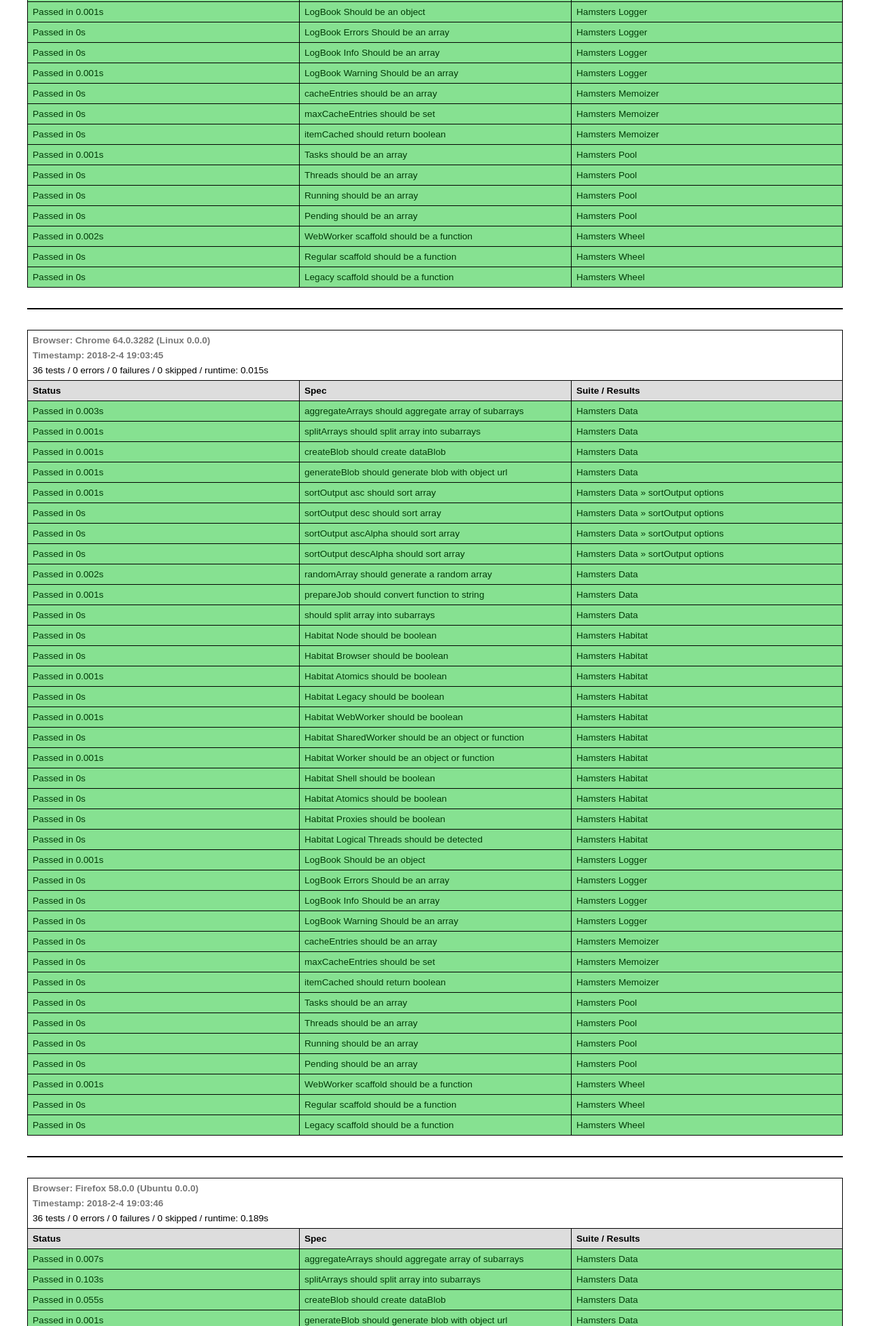
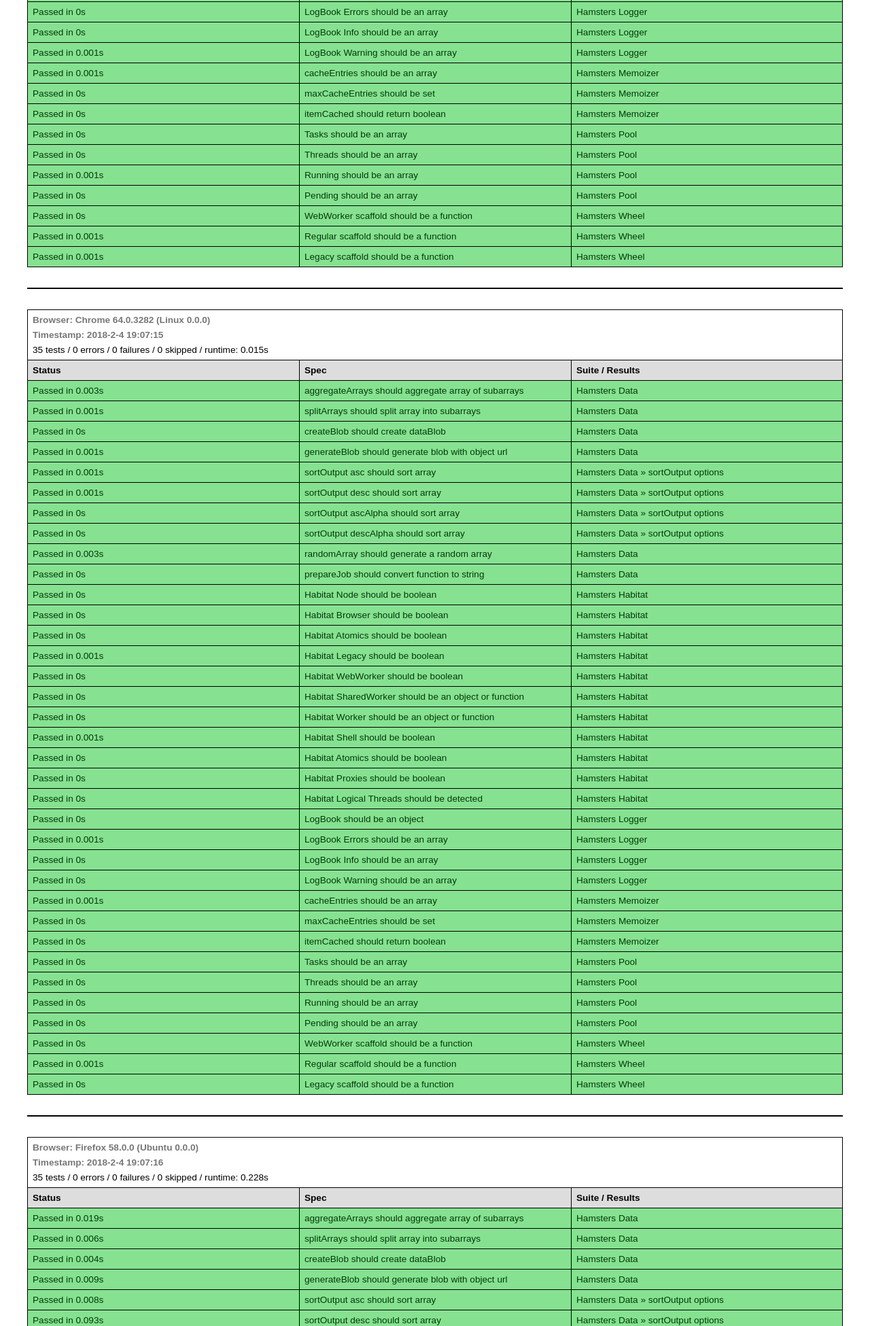
Before and after one commit to austinksmith/Hamsters.js, a website built with webpack: page report/jasmine.html in a window 1280 px wide. Shown: the part 850-2800 px from the top of the page at 68% size. Built offline with nearby package versions, Linux system fonts and the light colour scheme.

Commit message:
formatting

```diff
--- a/report/jasmine.html
+++ b/report/jasmine.html
@@ -12,15 +12,15 @@
         <td colspan="3" title="Mozilla/5.0 (Unknown; Linux x86_64) AppleWebKit/538.1 (KHTML, like Gecko) PhantomJS/2.1.1 Safari/538.1">Browser: PhantomJS 2.1.1 (Linux 0.0.0)</td>
       </tr>
       <tr class="overview">
-        <td colspan="3">Timestamp: 2018-2-4 19:03:44</td>
+        <td colspan="3">Timestamp: 2018-2-4 19:07:15</td>
       </tr>
       <tr>
         <td colspan="3">
-          36 tests /
+          35 tests /
           0 errors /
           0 failures /
           0 skipped /
-          runtime: 0.023s
+          runtime: 0.024s
         </td>
       </tr>
       <tr class="header">
@@ -29,12 +29,12 @@
         <td>Suite / Results</td>
       </tr>
       <tr class="pass">
-        <td>Passed in 0.003s</td>
+        <td>Passed in 0.002s</td>
         <td>aggregateArrays should aggregate array of subarrays</td>
         <td>Hamsters Data</td>
       </tr>
       <tr class="pass">
-        <td>Passed in 0.002s</td>
+        <td>Passed in 0s</td>
         <td>splitArrays should split array into subarrays</td>
         <td>Hamsters Data</td>
       </tr>
@@ -49,17 +49,17 @@
         <td>Hamsters Data</td>
       </tr>
       <tr class="pass">
-        <td>Passed in 0.003s</td>
+        <td>Passed in 0.002s</td>
         <td>sortOutput asc should sort array</td>
         <td>Hamsters Data &raquo; sortOutput options</td>
       </tr>
       <tr class="pass">
-        <td>Passed in 0.001s</td>
+        <td>Passed in 0s</td>
         <td>sortOutput desc should sort array</td>
         <td>Hamsters Data &raquo; sortOutput options</td>
       </tr>
       <tr class="pass">
-        <td>Passed in 0.002s</td>
+        <td>Passed in 0.001s</td>
         <td>sortOutput ascAlpha should sort array</td>
         <td>Hamsters Data &raquo; sortOutput options</td>
       </tr>
@@ -69,18 +69,13 @@
         <td>Hamsters Data &raquo; sortOutput options</td>
       </tr>
       <tr class="pass">
-        <td>Passed in 0.002s</td>
+        <td>Passed in 0.005s</td>
         <td>randomArray should generate a random array</td>
         <td>Hamsters Data</td>
       </tr>
       <tr class="pass">
-        <td>Passed in 0s</td>
+        <td>Passed in 0.001s</td>
         <td>prepareJob should convert function to string</td>
-        <td>Hamsters Data</td>
-      </tr>
-      <tr class="pass">
-        <td>Passed in 0.001s</td>
-        <td>should split array into subarrays</td>
         <td>Hamsters Data</td>
       </tr>
       <tr class="pass">
@@ -89,7 +84,7 @@
         <td>Hamsters Habitat</td>
       </tr>
       <tr class="pass">
-        <td>Passed in 0s</td>
+        <td>Passed in 0.001s</td>
         <td>Habitat Browser should be boolean</td>
         <td>Hamsters Habitat</td>
       </tr>
@@ -104,7 +99,7 @@
         <td>Hamsters Habitat</td>
       </tr>
       <tr class="pass">
-        <td>Passed in 0s</td>
+        <td>Passed in 0.001s</td>
         <td>Habitat WebWorker should be boolean</td>
         <td>Hamsters Habitat</td>
       </tr>
@@ -114,12 +109,12 @@
         <td>Hamsters Habitat</td>
       </tr>
       <tr class="pass">
-        <td>Passed in 0.001s</td>
+        <td>Passed in 0s</td>
         <td>Habitat Worker should be an object or function</td>
         <td>Hamsters Habitat</td>
       </tr>
       <tr class="pass">
-        <td>Passed in 0s</td>
+        <td>Passed in 0.001s</td>
         <td>Habitat Shell should be boolean</td>
         <td>Hamsters Habitat</td>
       </tr>
@@ -129,7 +124,7 @@
         <td>Hamsters Habitat</td>
       </tr>
       <tr class="pass">
-        <td>Passed in 0s</td>
+        <td>Passed in 0.001s</td>
         <td>Habitat Proxies should be boolean</td>
         <td>Hamsters Habitat</td>
       </tr>
@@ -140,26 +135,26 @@
       </tr>
       <tr class="pass">
         <td>Passed in 0.001s</td>
-        <td>LogBook Should be an object</td>
+        <td>LogBook should be an object</td>
         <td>Hamsters Logger</td>
       </tr>
       <tr class="pass">
         <td>Passed in 0s</td>
-        <td>LogBook Errors Should be an array</td>
+        <td>LogBook Errors should be an array</td>
         <td>Hamsters Logger</td>
       </tr>
       <tr class="pass">
         <td>Passed in 0s</td>
-        <td>LogBook Info Should be an array</td>
+        <td>LogBook Info should be an array</td>
         <td>Hamsters Logger</td>
       </tr>
       <tr class="pass">
         <td>Passed in 0.001s</td>
-        <td>LogBook Warning Should be an array</td>
+        <td>LogBook Warning should be an array</td>
         <td>Hamsters Logger</td>
       </tr>
       <tr class="pass">
-        <td>Passed in 0s</td>
+        <td>Passed in 0.001s</td>
         <td>cacheEntries should be an array</td>
         <td>Hamsters Memoizer</td>
       </tr>
@@ -174,7 +169,7 @@
         <td>Hamsters Memoizer</td>
       </tr>
       <tr class="pass">
-        <td>Passed in 0.001s</td>
+        <td>Passed in 0s</td>
         <td>Tasks should be an array</td>
         <td>Hamsters Pool</td>
       </tr>
@@ -184,7 +179,7 @@
         <td>Hamsters Pool</td>
       </tr>
       <tr class="pass">
-        <td>Passed in 0s</td>
+        <td>Passed in 0.001s</td>
         <td>Running should be an array</td>
         <td>Hamsters Pool</td>
       </tr>
@@ -194,17 +189,17 @@
         <td>Hamsters Pool</td>
       </tr>
       <tr class="pass">
-        <td>Passed in 0.002s</td>
+        <td>Passed in 0s</td>
         <td>WebWorker scaffold should be a function</td>
         <td>Hamsters Wheel</td>
       </tr>
       <tr class="pass">
-        <td>Passed in 0s</td>
+        <td>Passed in 0.001s</td>
         <td>Regular scaffold should be a function</td>
         <td>Hamsters Wheel</td>
       </tr>
       <tr class="pass">
-        <td>Passed in 0s</td>
+        <td>Passed in 0.001s</td>
         <td>Legacy scaffold should be a function</td>
         <td>Hamsters Wheel</td>
       </tr>
@@ -215,11 +210,11 @@
         <td colspan="3" title="Mozilla/5.0 (X11; Linux x86_64) AppleWebKit/537.36 (KHTML, like Gecko) Chrome/64.0.3282.140 Safari/537.36">Browser: Chrome 64.0.3282 (Linux 0.0.0)</td>
       </tr>
       <tr class="overview">
-        <td colspan="3">Timestamp: 2018-2-4 19:03:45</td>
+        <td colspan="3">Timestamp: 2018-2-4 19:07:15</td>
       </tr>
       <tr>
         <td colspan="3">
-          36 tests /
+          35 tests /
           0 errors /
           0 failures /
           0 skipped /
@@ -242,7 +237,7 @@
         <td>Hamsters Data</td>
       </tr>
       <tr class="pass">
-        <td>Passed in 0.001s</td>
+        <td>Passed in 0s</td>
         <td>createBlob should create dataBlob</td>
         <td>Hamsters Data</td>
       </tr>
@@ -257,7 +252,7 @@
         <td>Hamsters Data &raquo; sortOutput options</td>
       </tr>
       <tr class="pass">
-        <td>Passed in 0s</td>
+        <td>Passed in 0.001s</td>
         <td>sortOutput desc should sort array</td>
         <td>Hamsters Data &raquo; sortOutput options</td>
       </tr>
@@ -272,18 +267,13 @@
         <td>Hamsters Data &raquo; sortOutput options</td>
       </tr>
       <tr class="pass">
-        <td>Passed in 0.002s</td>
+        <td>Passed in 0.003s</td>
         <td>randomArray should generate a random array</td>
         <td>Hamsters Data</td>
       </tr>
       <tr class="pass">
-        <td>Passed in 0.001s</td>
+        <td>Passed in 0s</td>
         <td>prepareJob should convert function to string</td>
-        <td>Hamsters Data</td>
-      </tr>
-      <tr class="pass">
-        <td>Passed in 0s</td>
-        <td>should split array into subarrays</td>
         <td>Hamsters Data</td>
       </tr>
       <tr class="pass">
@@ -297,17 +287,17 @@
         <td>Hamsters Habitat</td>
       </tr>
       <tr class="pass">
-        <td>Passed in 0.001s</td>
+        <td>Passed in 0s</td>
         <td>Habitat Atomics should be boolean</td>
         <td>Hamsters Habitat</td>
       </tr>
       <tr class="pass">
-        <td>Passed in 0s</td>
+        <td>Passed in 0.001s</td>
         <td>Habitat Legacy should be boolean</td>
         <td>Hamsters Habitat</td>
       </tr>
       <tr class="pass">
-        <td>Passed in 0.001s</td>
+        <td>Passed in 0s</td>
         <td>Habitat WebWorker should be boolean</td>
         <td>Hamsters Habitat</td>
       </tr>
@@ -317,12 +307,12 @@
         <td>Hamsters Habitat</td>
       </tr>
       <tr class="pass">
-        <td>Passed in 0.001s</td>
+        <td>Passed in 0s</td>
         <td>Habitat Worker should be an object or function</td>
         <td>Hamsters Habitat</td>
       </tr>
       <tr class="pass">
-        <td>Passed in 0s</td>
+        <td>Passed in 0.001s</td>
         <td>Habitat Shell should be boolean</td>
         <td>Hamsters Habitat</td>
       </tr>
@@ -342,27 +332,27 @@
         <td>Hamsters Habitat</td>
       </tr>
       <tr class="pass">
+        <td>Passed in 0s</td>
+        <td>LogBook should be an object</td>
+        <td>Hamsters Logger</td>
+      </tr>
+      <tr class="pass">
         <td>Passed in 0.001s</td>
-        <td>LogBook Should be an object</td>
+        <td>LogBook Errors should be an array</td>
         <td>Hamsters Logger</td>
       </tr>
       <tr class="pass">
         <td>Passed in 0s</td>
-        <td>LogBook Errors Should be an array</td>
+        <td>LogBook Info should be an array</td>
         <td>Hamsters Logger</td>
       </tr>
       <tr class="pass">
         <td>Passed in 0s</td>
-        <td>LogBook Info Should be an array</td>
+        <td>LogBook Warning should be an array</td>
         <td>Hamsters Logger</td>
       </tr>
       <tr class="pass">
-        <td>Passed in 0s</td>
-        <td>LogBook Warning Should be an array</td>
-        <td>Hamsters Logger</td>
-      </tr>
-      <tr class="pass">
-        <td>Passed in 0s</td>
+        <td>Passed in 0.001s</td>
         <td>cacheEntries should be an array</td>
         <td>Hamsters Memoizer</td>
       </tr>
@@ -397,12 +387,12 @@
         <td>Hamsters Pool</td>
       </tr>
       <tr class="pass">
-        <td>Passed in 0.001s</td>
+        <td>Passed in 0s</td>
         <td>WebWorker scaffold should be a function</td>
         <td>Hamsters Wheel</td>
       </tr>
       <tr class="pass">
-        <td>Passed in 0s</td>
+        <td>Passed in 0.001s</td>
         <td>Regular scaffold should be a function</td>
         <td>Hamsters Wheel</td>
       </tr>
@@ -418,15 +408,15 @@
         <td colspan="3" title="Mozilla/5.0 (X11; Ubuntu; Linux x86_64; rv:58.0) Gecko/20100101 Firefox/58.0">Browser: Firefox 58.0.0 (Ubuntu 0.0.0)</td>
       </tr>
       <tr class="overview">
-        <td colspan="3">Timestamp: 2018-2-4 19:03:46</td>
+        <td colspan="3">Timestamp: 2018-2-4 19:07:16</td>
       </tr>
       <tr>
         <td colspan="3">
-          36 tests /
+          35 tests /
           0 errors /
           0 failures /
           0 skipped /
-          runtime: 0.189s
+          runtime: 0.228s
         </td>
       </tr>
       <tr class="header">
@@ -435,42 +425,42 @@
         <td>Suite / Results</td>
       </tr>
       <tr class="pass">
-        <td>Passed in 0.007s</td>
+        <td>Passed in 0.019s</td>
         <td>aggregateArrays should aggregate array of subarrays</td>
         <td>Hamsters Data</td>
       </tr>
       <tr class="pass">
-        <td>Passed in 0.103s</td>
+        <td>Passed in 0.006s</td>
         <td>splitArrays should split array into subarrays</td>
         <td>Hamsters Data</td>
       </tr>
       <tr class="pass">
-        <td>Passed in 0.055s</td>
+        <td>Passed in 0.004s</td>
         <td>createBlob should create dataBlob</td>
         <td>Hamsters Data</td>
       </tr>
       <tr class="pass">
-        <td>Passed in 0.001s</td>
+        <td>Passed in 0.009s</td>
         <td>generateBlob should generate blob with object url</td>
         <td>Hamsters Data</td>
       </tr>
       <tr class="pass">
-        <td>Passed in 0.003s</td>
+        <td>Passed in 0.008s</td>
         <td>sortOutput asc should sort array</td>
         <td>Hamsters Data &raquo; sortOutput options</td>
       </tr>
       <tr class="pass">
-        <td>Passed in 0.002s</td>
+        <td>Passed in 0.093s</td>
         <td>sortOutput desc should sort array</td>
         <td>Hamsters Data &raquo; sortOutput options</td>
       </tr>
       <tr class="pass">
-        <td>Passed in 0.001s</td>
+        <td>Passed in 0.062s</td>
         <td>sortOutput ascAlpha should sort array</td>
         <td>Hamsters Data &raquo; sortOutput options</td>
       </tr>
       <tr class="pass">
-        <td>Passed in 0.001s</td>
+        <td>Passed in 0.01s</td>
         <td>sortOutput descAlpha should sort array</td>
         <td>Hamsters Data &raquo; sortOutput options</td>
       </tr>
@@ -480,13 +470,8 @@
         <td>Hamsters Data</td>
       </tr>
       <tr class="pass">
-        <td>Passed in 0.002s</td>
+        <td>Passed in 0.001s</td>
         <td>prepareJob should convert function to string</td>
-        <td>Hamsters Data</td>
-      </tr>
-      <tr class="pass">
-        <td>Passed in 0.001s</td>
-        <td>should split array into subarrays</td>
         <td>Hamsters Data</td>
       </tr>
       <tr class="pass">
@@ -515,7 +500,7 @@
         <td>Hamsters Habitat</td>
       </tr>
       <tr class="pass">
-        <td>Passed in 0.002s</td>
+        <td>Passed in 0.001s</td>
         <td>Habitat SharedWorker should be an object or function</td>
         <td>Hamsters Habitat</td>
       </tr>
@@ -530,38 +515,38 @@
         <td>Hamsters Habitat</td>
       </tr>
       <tr class="pass">
-        <td>Passed in 0s</td>
+        <td>Passed in 0.001s</td>
         <td>Habitat Atomics should be boolean</td>
         <td>Hamsters Habitat</td>
       </tr>
       <tr class="pass">
-        <td>Passed in 0.001s</td>
+        <td>Passed in 0s</td>
         <td>Habitat Proxies should be boolean</td>
         <td>Hamsters Habitat</td>
       </tr>
       <tr class="pass">
-        <td>Passed in 0s</td>
+        <td>Passed in 0.001s</td>
         <td>Habitat Logical Threads should be detected</td>
         <td>Hamsters Habitat</td>
       </tr>
       <tr class="pass">
-        <td>Passed in 0s</td>
-        <td>LogBook Should be an object</td>
+        <td>Passed in 0.001s</td>
+        <td>LogBook should be an object</td>
         <td>Hamsters Logger</td>
       </tr>
       <tr class="pass">
         <td>Passed in 0.001s</td>
-        <td>LogBook Errors Should be an array</td>
+        <td>LogBook Errors should be an array</td>
         <td>Hamsters Logger</td>
       </tr>
       <tr class="pass">
         <td>Passed in 0s</td>
-        <td>LogBook Info Should be an array</td>
+        <td>LogBook Info should be an array</td>
         <td>Hamsters Logger</td>
       </tr>
       <tr class="pass">
         <td>Passed in 0.001s</td>
-        <td>LogBook Warning Should be an array</td>
+        <td>LogBook Warning should be an array</td>
         <td>Hamsters Logger</td>
       </tr>
       <tr class="pass">
@@ -575,7 +560,7 @@
         <td>Hamsters Memoizer</td>
       </tr>
       <tr class="pass">
-        <td>Passed in 0.001s</td>
+        <td>Passed in 0s</td>
         <td>itemCached should return boolean</td>
         <td>Hamsters Memoizer</td>
       </tr>
@@ -585,22 +570,22 @@
         <td>Hamsters Pool</td>
       </tr>
       <tr class="pass">
-        <td>Passed in 0s</td>
+        <td>Passed in 0.001s</td>
         <td>Threads should be an array</td>
         <td>Hamsters Pool</td>
       </tr>
       <tr class="pass">
-        <td>Passed in 0.001s</td>
+        <td>Passed in 0s</td>
         <td>Running should be an array</td>
         <td>Hamsters Pool</td>
       </tr>
       <tr class="pass">
-        <td>Passed in 0s</td>
+        <td>Passed in 0.001s</td>
         <td>Pending should be an array</td>
         <td>Hamsters Pool</td>
       </tr>
       <tr class="pass">
-        <td>Passed in 0s</td>
+        <td>Passed in 0.001s</td>
         <td>WebWorker scaffold should be a function</td>
         <td>Hamsters Wheel</td>
       </tr>
@@ -610,7 +595,7 @@
         <td>Hamsters Wheel</td>
       </tr>
       <tr class="pass">
-        <td>Passed in 0s</td>
+        <td>Passed in 0.001s</td>
         <td>Legacy scaffold should be a function</td>
         <td>Hamsters Wheel</td>
       </tr>
```
Also changed, not shown: spec/habitat.js (+2 -2 lines), spec/pool.js (+0 -1 lines).
